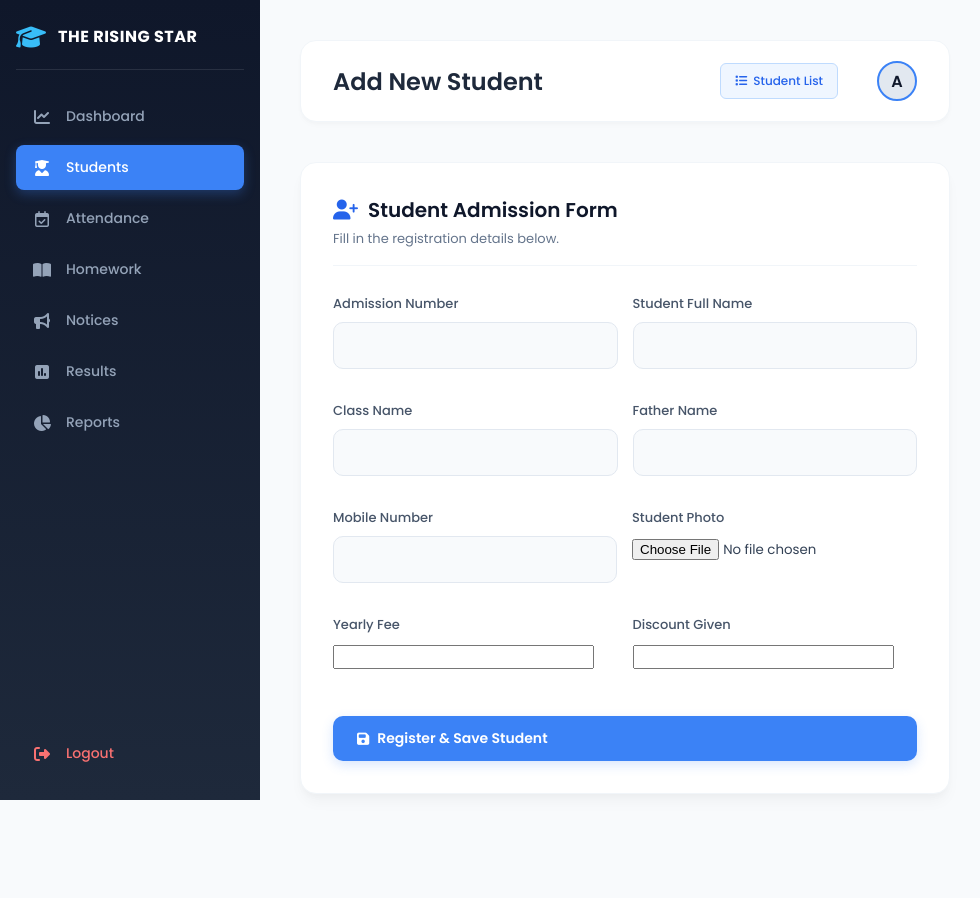
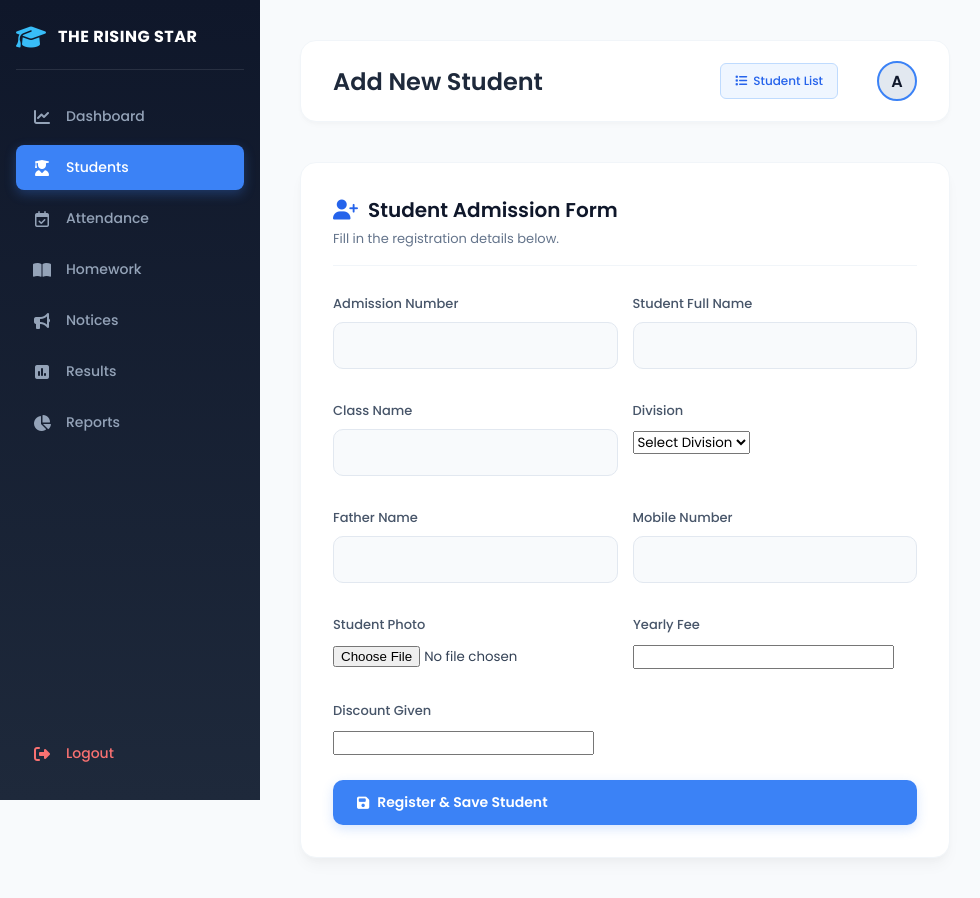
Before and after one commit to ISHWARDHERE/school-erp-new, a FastAPI app: page /add_student_web in a window 1280 px wide. Shown: the whole page, without its empty margins (0-980 px from the left). Before the commit the page ends 800 px from the top, so only its background shows below. Run offline with FastAPI, Linux system fonts and the light colour scheme.

Commit message:
Added division field in student form

```diff
--- a/main.py
+++ b/main.py
@@ -634,6 +634,7 @@ async def save_student_web(
         admission_no = form.get("admission_no")
         student_name = form.get("student_name")
         student_class = form.get("class_name")
+        division = form.get("division")
         father_name = form.get("father_name")
         mobile = form.get("mobile")
         yearly_fee = form.get("yearly_fee")
@@ -670,6 +671,7 @@ async def save_student_web(
                 admission_no,
                 student_name,
                 class_name,
+                division,
                 father_name,
                 mobile,
                 yearly_fee,
@@ -677,11 +679,12 @@ async def save_student_web(
                 final_fee,
                 photo
             )
-            VALUES (%s,%s,%s,%s,%s,%s,%s,%s,%s)
+            VALUES (%s,%s,%s,%s,%s,%s,%s,%s,%s,%s)
         """, (
             admission_no,
             student_name,
             student_class,
+            division,
             father_name,
             mobile,
             yearly_fee,
--- a/templates/add_student.html
+++ b/templates/add_student.html
@@ -4,7 +4,7 @@
     <title>Add Student</title>
     <link href="https://fonts.googleapis.com/css2?family=Poppins:wght@300;400;500;600;700&display=swap" rel="stylesheet">
     <link rel="stylesheet" href="https://cdnjs.cloudflare.com/ajax/libs/font-awesome/6.4.0/css/all.min.css">
-    <link rel="stylesheet" href="/static/style.css?v=2.5">
+    <link rel="stylesheet" href="/static/style.css?v=2.6">
 </head>
 <body>
 
@@ -106,8 +106,14 @@
                     </div>
 
                     <div class="form-group">
-                        <label>Father Name</label>
-                        <input type="text" name="father_name" required>
+                        <label>Division</label>
+                        <select name="division" required>
+                            <option value="">Select Division</option>
+                            <option>A</option>
+                            <option>B</option>
+                            <option>C</option>
+                            <option>D</option>
+                        </select>
                     </div>
 
                 </div>
@@ -115,13 +121,13 @@
                 <div style="display:grid; grid-template-columns:1fr 1fr; gap:15px; margin-top:10px;">
 
                     <div class="form-group">
-                        <label>Mobile Number</label>
-                        <input type="text" name="mobile" required>
+                        <label>Father Name</label>
+                        <input type="text" name="father_name" required>
                     </div>
 
                     <div class="form-group">
-                        <label>Student Photo</label>
-                        <input type="file" name="photo" required>
+                        <label>Mobile Number</label>
+                        <input type="text" name="mobile" required>
                     </div>
 
                 </div>
@@ -129,9 +135,18 @@
                 <div style="display:grid; grid-template-columns:1fr 1fr; gap:15px; margin-top:10px;">
 
                     <div class="form-group">
+                        <label>Student Photo</label>
+                        <input type="file" name="photo" required>
+                    </div>
+
+                    <div class="form-group">
                         <label>Yearly Fee</label>
                         <input type="number" name="yearly_fee" required>
                     </div>
+
+                </div>
+
+                <div style="margin-top:10px;">
 
                     <div class="form-group">
                         <label>Discount Given</label>
@@ -155,12 +170,14 @@
 function validateForm() {
     let student_name = document.getElementsByName("student_name")[0].value;
     let class_name = document.getElementsByName("class_name")[0].value;
+    let division = document.getElementsByName("division")[0].value;
     let mobile = document.getElementsByName("mobile")[0].value;
     let yearly_fee = document.getElementsByName("yearly_fee")[0].value;
 
     if (
         student_name == "" ||
         class_name == "" ||
+        division == "" ||
         mobile == "" ||
         yearly_fee == ""
     ) {
```
